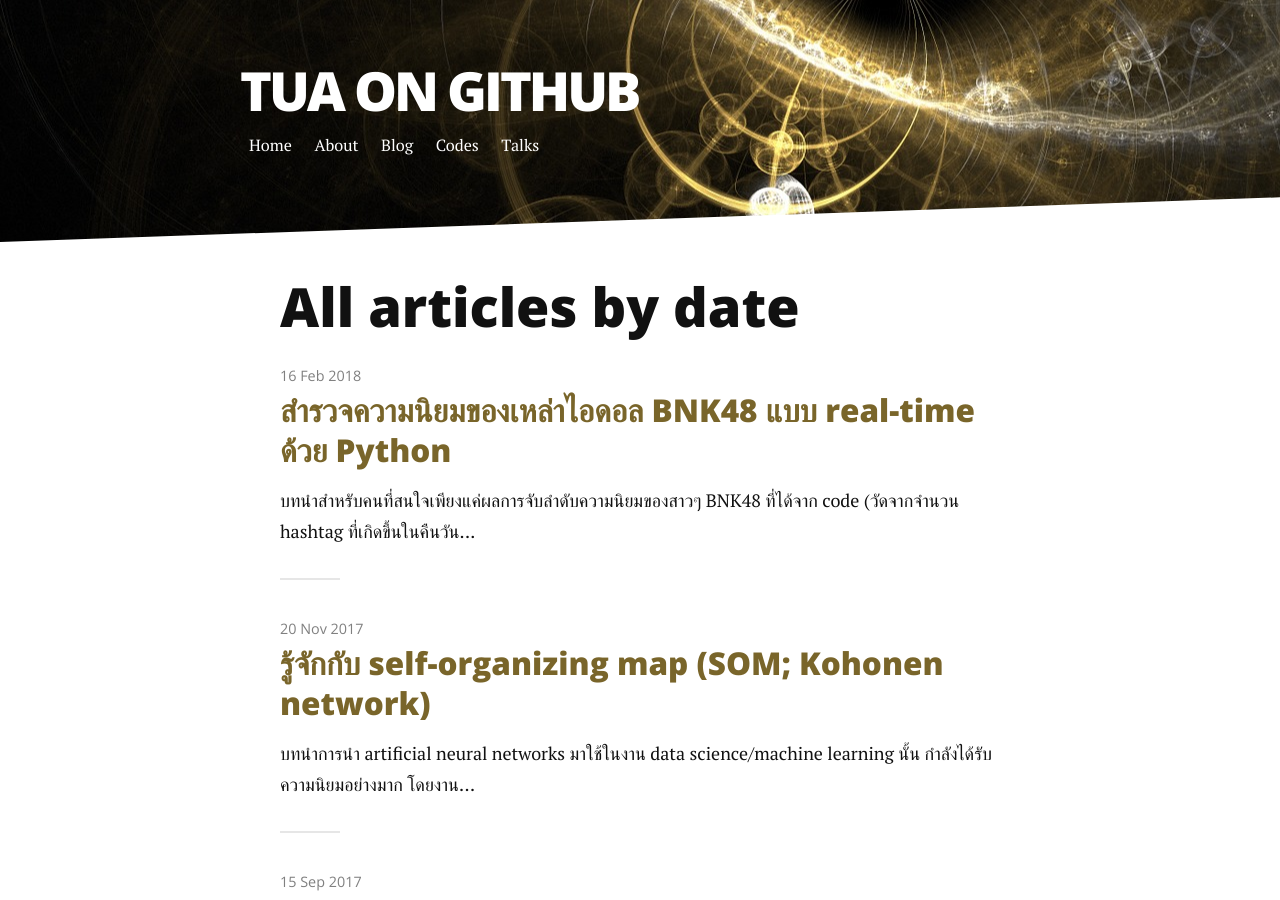
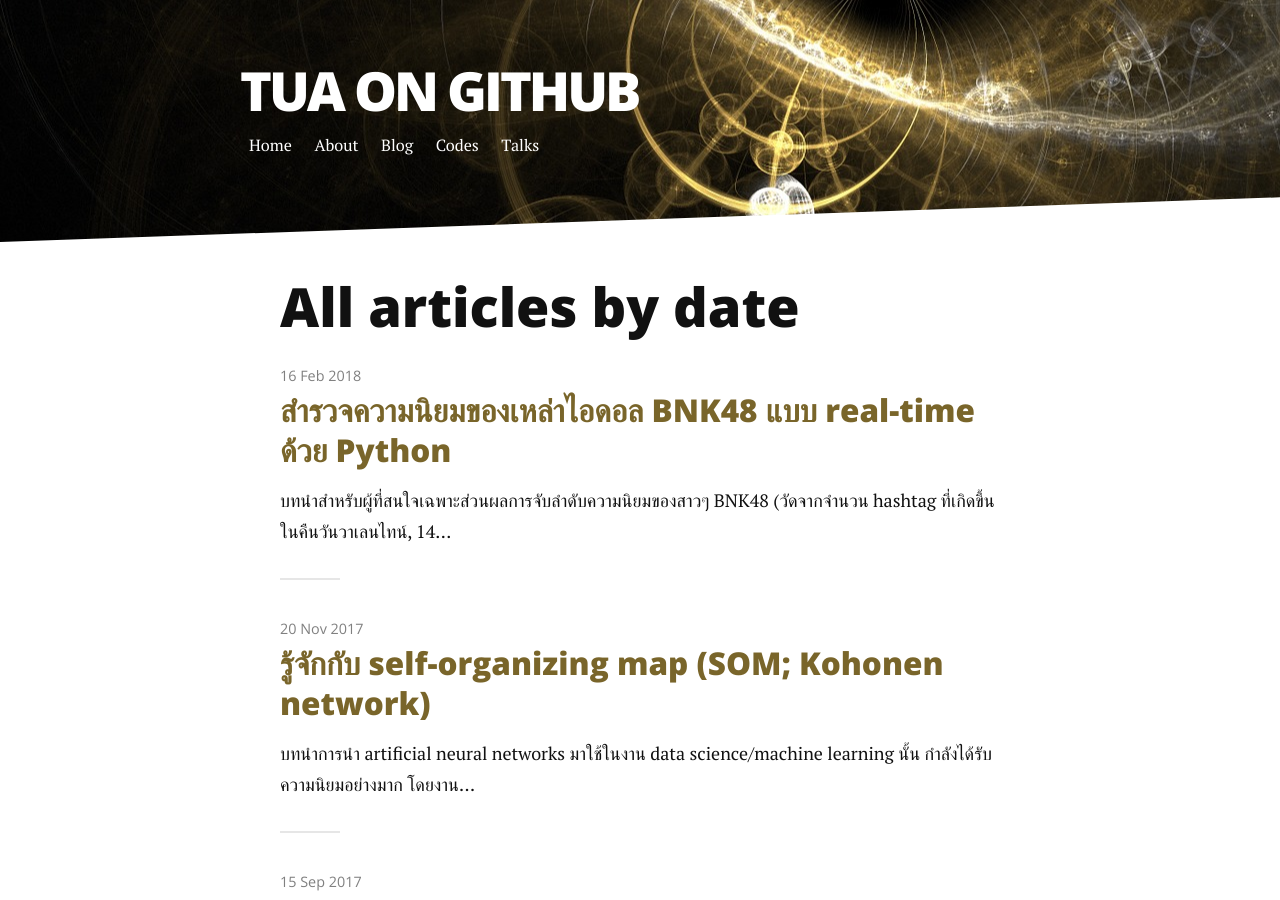
Before and after one commit to clumdee/clumdee.github.io, a Jekyll site: the page built from articles.md, in a window 1280 px wide and 900 px high. Built offline with Jekyll 4.4.1, drawn with Linux system fonts in a browser that asks for light colours; nearby versions of some CDN libraries; some of the changed lines change nothing that is shown.

Commit message:
update blog on twitter streaming

````diff
--- a/codes/_posts/2018-02-16-idol-popularity-monitoring.md
+++ b/codes/_posts/2018-02-16-idol-popularity-monitoring.md
@@ -6,9 +6,9 @@
 ---
 
 ## บทนำ
-สำหรับคนที่สนใจเพียงแค่ผลการจับลำดับความนิยมของสาวๆ BNK48 ที่ได้จาก code (วัดจากจำนวน hashtag ที่เกิดขึ้นในคืนวันวาเลนไทน์, 14-02-2018) ก็อ่านเพียงแค่หัวข้อนี้กับหัวข้อถัดไปและข้ามไปดูส่วน conclusion ที่มีตัวไฟล์ GIF บันทึกภาพการจัดลำดับความนิยมของสมาชิกวงจากการทำ Twitter streaming ที่ส่วนล่างสุดของ post นะครับ
+สำหรับผู้ที่สนใจเฉพาะส่วนผลการจับลำดับความนิยมของสาวๆ BNK48 (วัดจากจำนวน hashtag ที่เกิดขึ้นในคืนวันวาเลนไทน์, 14-02-2018) ก็อ่านเพียงแค่หัวข้อนี้กับหัวข้อถัดไปและข้ามไปดูส่วน conclusion ที่มีตัวไฟล์ GIF บันทึกภาพการจัดลำดับความนิยมของสมาชิกวงจากการทำ Twitter streaming ที่ส่วนล่างสุดของ post นะครับ
 
-post นี้จะไม่ลงรายละเอียดมาก เหมาะสำหรับผู้เขียน Python เป็นอยู่แล้ว และอยากศึกษาการทำ data streaming แบบง่ายๆ โดยเป็นการแสดงตัวอย่างขั้นตอน ในการใช้ Python
+post นี้จะไม่ลงรายละเอียดมาก สำหรับผู้เขียน Python เป็นอยู่แล้ว และอยากศึกษาการทำ data streaming แบบง่ายๆ โดยเป็นการแสดงตัวอย่างขั้นตอน ในการใช้ Python
 
 1. การดึงข้อมูลจาก Twitter
 2. การ Streaming และการจัดการข้อมูล
@@ -17,7 +17,6 @@
 ขั้นตอนส่วนที่ 1 นั้น นำมาจากจากคอร์ส [Spark and Python for Big Data with PySpark](https://www.udemy.com/spark-and-python-for-big-data-with-pyspark/) บน [Udemy](https://www.udemy.com/)
 
 ขั้นตอนที่ 2, 3 ในที่นี้ใช้ internal Python networking interface -- สำหรับผู้สนใจตัวอย่าง code ที่ทำแบบเดียวกันโดยใช้ PySpark (เผื่อจัดการข้อมูลขนาดใหญ่) [ดูได้ที่นี่](https://github.com/clumdee/clumdee.github.io/blob/master/assets/img/twitterBNK48/code_with_pyspark.ipynb)
-
 
 ขอบคุณพี่ต้า ([Ta Virot Chiraphadhanakul](https://www.facebook.com/ta.chiraphadhanakul)) แห่ง [Skoodio](https://www.facebook.com/skooldio/) ที่ช่วยให้ feedback ของ draft แรก ด้วยครับ
 
@@ -55,11 +54,11 @@
 
 สำหรับผู้ที่ไม่เคยมี account กับ Twitter ก่อนอื่นก็ต้องสร้าง Twitter account ก่อนนะครับ
 
-เมื่อมี Twitter account แล้ว ก็เข้าไปที่นี่ https://apps.twitter.com/ แล้วก็ login ตามกระบวนการปกติครับ จะเห็นหน้าต่างประมาณนี้
+เมื่อมี Twitter account แล้ว ก็เข้าไปที่นี่ [https://apps.twitter.com/](https://apps.twitter.com/) แล้วก็ login ตามกระบวนการปกติครับ จะเห็นหน้าต่างประมาณนี้
 
 <img src="https://raw.githubusercontent.com/clumdee/clumdee.github.io/master/assets/img/twitterBNK48/twitterApp_01.png" alt="twitterApp_firstPage" style="width: 700px;"/>
 
-จากนั้นก็เลือก **Create New App** เพื่อสร้างตัว Twitter app ที่เราจะใช้เป็นตัวกลางในการ Streaming ข้อมูล จาก Twitter -- เติมแค่ fields ที่จำเป็นต้องเติมก็พอ (ตรง Website ใส่เว็บตัวเองหรือ placeholder เช่น https://www.google.com ไปก็ได้)
+จากนั้นก็เลือก **Create New App** เพื่อสร้างตัว Twitter app ที่เราจะใช้เป็นตัวกลางในการ Streaming ข้อมูล จาก Twitter -- เติมแค่ fields ที่จำเป็นต้องเติมก็พอ (ตรง Website ใส่เว็บตัวเองหรือ placeholder เช่น [https://www.google.com](https://www.google.com) ไปก็ได้)
 
 <img src="https://raw.githubusercontent.com/clumdee/clumdee.github.io/master/assets/img/twitterBNK48/twitterApp_02.png" alt="twitterApp_createApp" style="width: 700px;"/>
 
@@ -104,7 +103,7 @@
 ตัว code ส่วนเชื่อมต่อด้านบนนั้นกด run เพียงครั้งเดียว ถ้า run ซ้ำการเชื่อมต่อจะโดนยกเลิก (ต้องเริ่ม run ไฟล์ script ใหม่ด้วย) ส่วน code ที่ใช้ดึง tweets ด้านล่างนั้น เมื่อเชื่อมต่อแล้วสามารถ run ซ้ำได้เรื่อยๆ
 
 **ปล 2.**
-เลข 4096 คือ จำกัดขนาดของ byte size ที่เราจะเรียกมาแต่ละครั้ง ถ้าข้อมูลบน stream ของเรา ณ เวลานั้นๆ มีมากกว่าขนาดที่จำกัดไว้ ส่วนที่ไม่ถูกเรียกมาในครั้งนั้นๆ จะถูกเก็บไว้และถูกเรียกมาในครั้งต่อไป -- ถ้าไม่คิดมากใส่ 4096 ไว้ก็เกินพอสำหรับเรื่องที่เราจะทดสอบ
+เลข 4096 คือ จำกัดขนาดของ byte size ที่เราจะเรียกมาแต่ละครั้ง ถ้าข้อมูลบน stream ของเรา ณ เวลานั้นๆ มีมากกว่าขนาดที่จำกัดไว้ ส่วนที่ไม่ถูกเรียกมาในครั้งนั้นๆ จะถูกเก็บไว้และถูกเรียกมาในครั้งต่อไป -- ถ้าไม่คิดมากใส่ 4096 ไว้ก็เพียงพอสำหรับเรื่องที่เราจะทดสอบ
 
 
 ```python
@@ -116,8 +115,8 @@
   *'RT @5k8_ea: ทอล์ก-กะ-เทย Tonight วันที่ 18 ก.พ. \n\n#talkwithtoey #BNK48 \n\nhttps://t.co/ps8L5i6o8o https://t.co/6UPYvWpEDpRT @zi_patpat: ถ่ายโอชิตัวเองมันก็จะประมาณนี้แหล่ะ #bnk48 #KateBNK48 https://t.co/bzMs7QmaYIRT @nlessblogger: อาจารย์\u200bเจษฎ์น\u200bี่\u200bเองเป็นแกนนำ ^_^\n :เปิดใจ ตัวแทนกลุ่มคนรักมิวสิค BNK48 ขั้นตอนทำป้าย VR เบิร์ดเดย์ ส่งกำลังใจถึง มิวสิค…RT @Shimuzik: น้ำใส ไหลเย็น เห็นตัวปลาาาาาาาา ~~~~~~ (ฅΦωΦ)ฅ\n#BNK48 #NamsaiBNK48 https://t.co/ZbEyu22T0sRT @punjennis_th: [IG Jennis] พรุ่งนี้มี 2 งานเลย ไปเจอน้องกันนะคะ😍 #JennisBNK48 #BNK48 https://t.co/vTsQeo0mB7RT @jorhorkor48: ฮิ ฮิ~ 😆 ทำไมนี่ยิ้มตาม #KaewBNK48 #BNK48 https://t.co/cI1QFDQ1njRT @cholthiS: นี่ไอดอลหรือคณะตลก\n ก. มิวสิคมีแปรงสีฟัน แต่จิ้งจกขโมยยาสีฟัน\n ข. ปัญกับเจนนิษส์ไม่มียาสีฟันทั้งคู่\n ค. เฌอมียาสีฟัน แต่ไม่มี…RT @fontaku_: กระจกแถวนั้นแตกหมดยังคะ... \n#BNK48 #OrnBNK48 https://t.co/YSZRF8ncq1RT @jnptt_: โอ้โหยอมแล้ว ตายตายไปแล้ว #OrnBNK48 #BNK48 #BNK48Sweetcall https://t.co/hYGIV3J59GRT @rightmen0w: น้องสาวครับ~  อึ๋ย    ไม่ทันได้ตั้งรับเธอก็เข้ามาโจมตี  #BNK48  #JennisBNK48 https://t.co/AXzDfhLlmuRT @Teeny_SD: รีแอคชั่นของกันและกันระหว่างน้ำหนึ่งกับตาวานตอนออดิชั่น ต่างคนต่างทึ่งอีกฝ่าย5555555555\n\nนน: ดูสกิลตาวานอ่ะ นี่ถึงขนาดอึ้ง หา…RT @genjii_i: ทำไม ทำไม ทำกับน้องแบบนี้ 55555 เฌอของเกน #BNK48 #cherprangbnk48 https://t.co/rp67s4SAtA'*
 
 
-ทีนี้เราก็เห็นเรื่องที่เค้ากำลังคุยกันบน Twitter ได้ครับ
-เมื่อเรียก tweets ได้แล้ว เราก็กรองเฉพาะ hashtags ออกจากข้อความใน tweets ครับ
+ทีนี้เราก็เห็น tweets เกี่ยวกับ '#bnk48' ที่เค้ากำลังคุยกันบน Twitter ได้แล้วครับ
+จากนั้น เราก็กรองเฉพาะ hashtags ออกจากข้อความใน tweets ครับ
 
 
 ```python
@@ -221,7 +220,7 @@
 
 ```
 
-## Ready. Set. Go! -- สำรวจความนิยมของเหล่าไอดอล BNK48 ในคืนวัน Valentine
+## สำรวจความนิยมของเหล่าไอดอล BNK48 ในคืนวัน Valentine
 
 หลังจากเรามี code ทุกอย่างเรียบร้อยแล้วก็ทำการ run ทุกอย่างตามที่เขียนไว้ในส่วน **Technical part 2** และ **Technical part 3** ได้เลยครับ โดยก็จะได้ chart ที่ update ตัวเองเรื่อยๆ ตามที่ตั้งไว้
 
````
